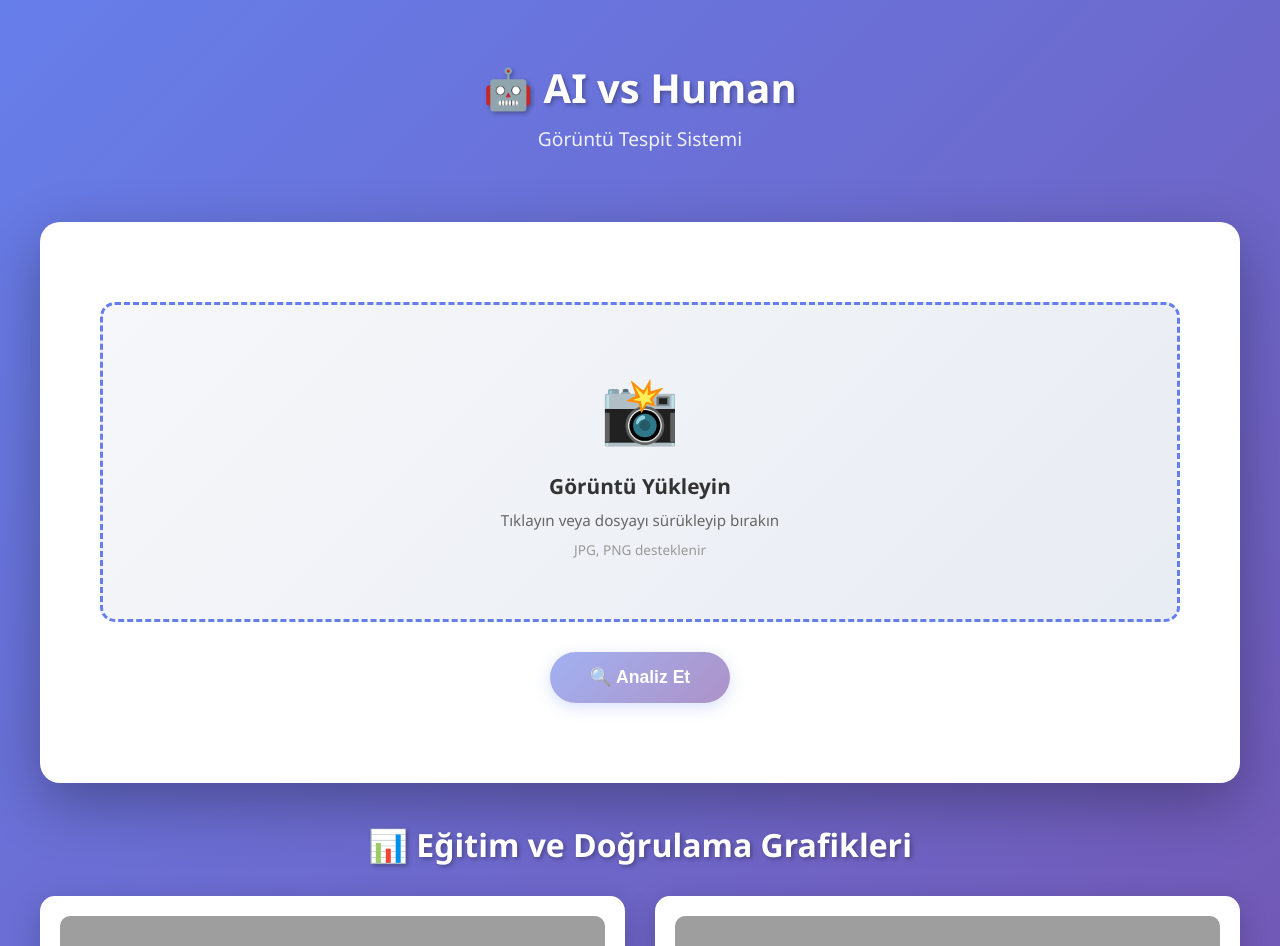
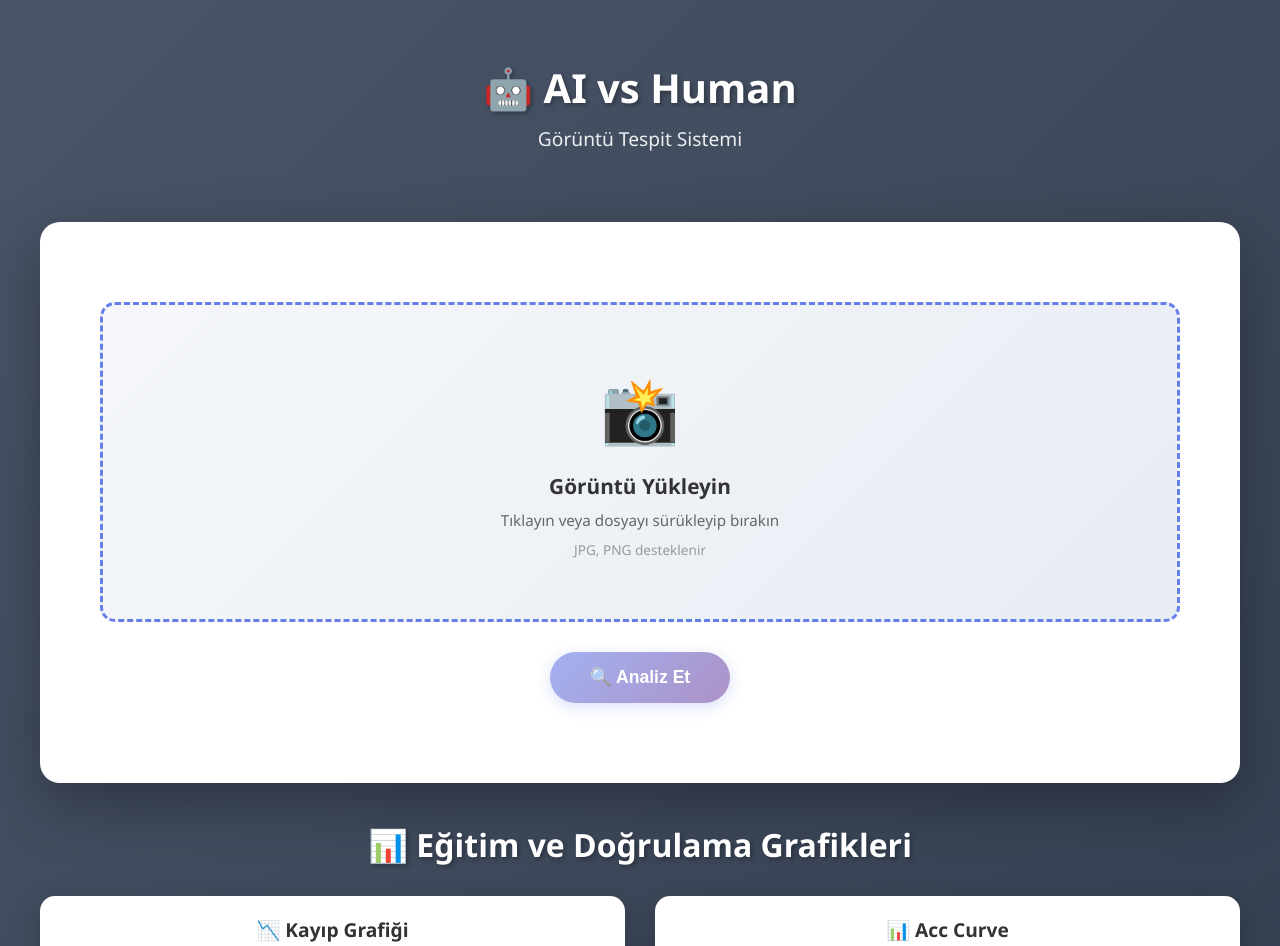
Before and after one commit to kerimbalci/AIvsHuman, a Flask app: page / in a window 1280 px wide. Shown: the top 946 px of the page. Run offline with Flask 3, Linux system fonts and the light colour scheme; grey boxes are pictures that could not be loaded.

Commit message:
Yalnızca gerekli dosyalar eklendi

```diff
--- a/templates/index.html
+++ b/templates/index.html
@@ -13,7 +13,7 @@
 
 body {
     font-family: 'Segoe UI', Tahoma, Geneva, Verdana, sans-serif;
-    background: linear-gradient(135deg, #667eea 0%, #764ba2 100%);
+    background: linear-gradient(135deg, #4a5568 0%, #2d3748 100%);
     min-height: 100vh;
     padding: 20px;
 }
@@ -234,6 +234,21 @@ input[type=file] {
     border-radius: 15px;
     padding: 20px;
     box-shadow: 0 10px 30px rgba(0,0,0,0.2);
+    transition: transform 0.3s ease, box-shadow 0.3s ease;
+    cursor: pointer;
+}
+
+.graph-card:hover {
+    transform: scale(1.05);
+    box-shadow: 0 15px 40px rgba(0,0,0,0.3);
+}
+
+.graph-card h3 {
+    color: #333;
+    font-size: 1.2em;
+    margin-bottom: 15px;
+    text-align: center;
+    font-weight: 600;
 }
 
 .graph-card img {
@@ -384,6 +399,23 @@ input[type=file] {
         <div class="graphs-grid" id="plots">
             {% for file in files %}
             <div class="graph-card">
+                <h3>
+                    {% if 'accuracy' in file.lower() %}
+                        📈 Doğruluk Grafiği
+                    {% elif 'loss' in file.lower() %}
+                        📉 Kayıp Grafiği
+                    {% elif 'confusion' in file.lower() %}
+                        🎯 Karmaşıklık Matrisi
+                    {% elif 'roc' in file.lower() %}
+                        📊 ROC Eğrisi
+                    {% elif 'precision' in file.lower() %}
+                        🎯 Kesinlik Grafiği
+                    {% elif 'recall' in file.lower() %}
+                        🔍 Duyarlılık Grafiği
+                    {% else %}
+                        📊 {{ file.replace('.png', '').replace('_', ' ').title() }}
+                    {% endif %}
+                </h3>
                 <img src="{{ url_for('uploaded_file', filename=file) }}" alt="{{ file }}">
             </div>
             {% endfor %}
```
